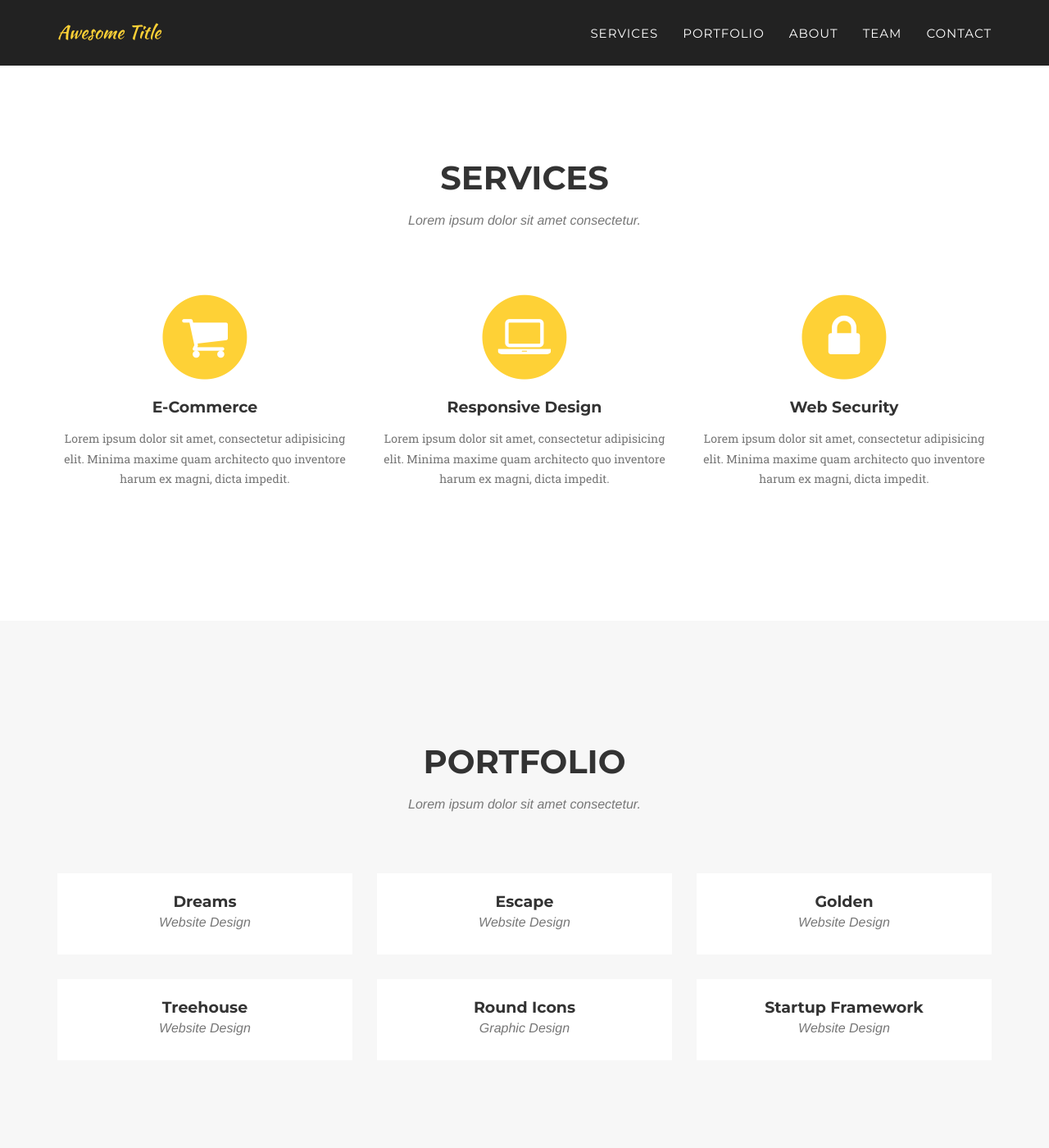
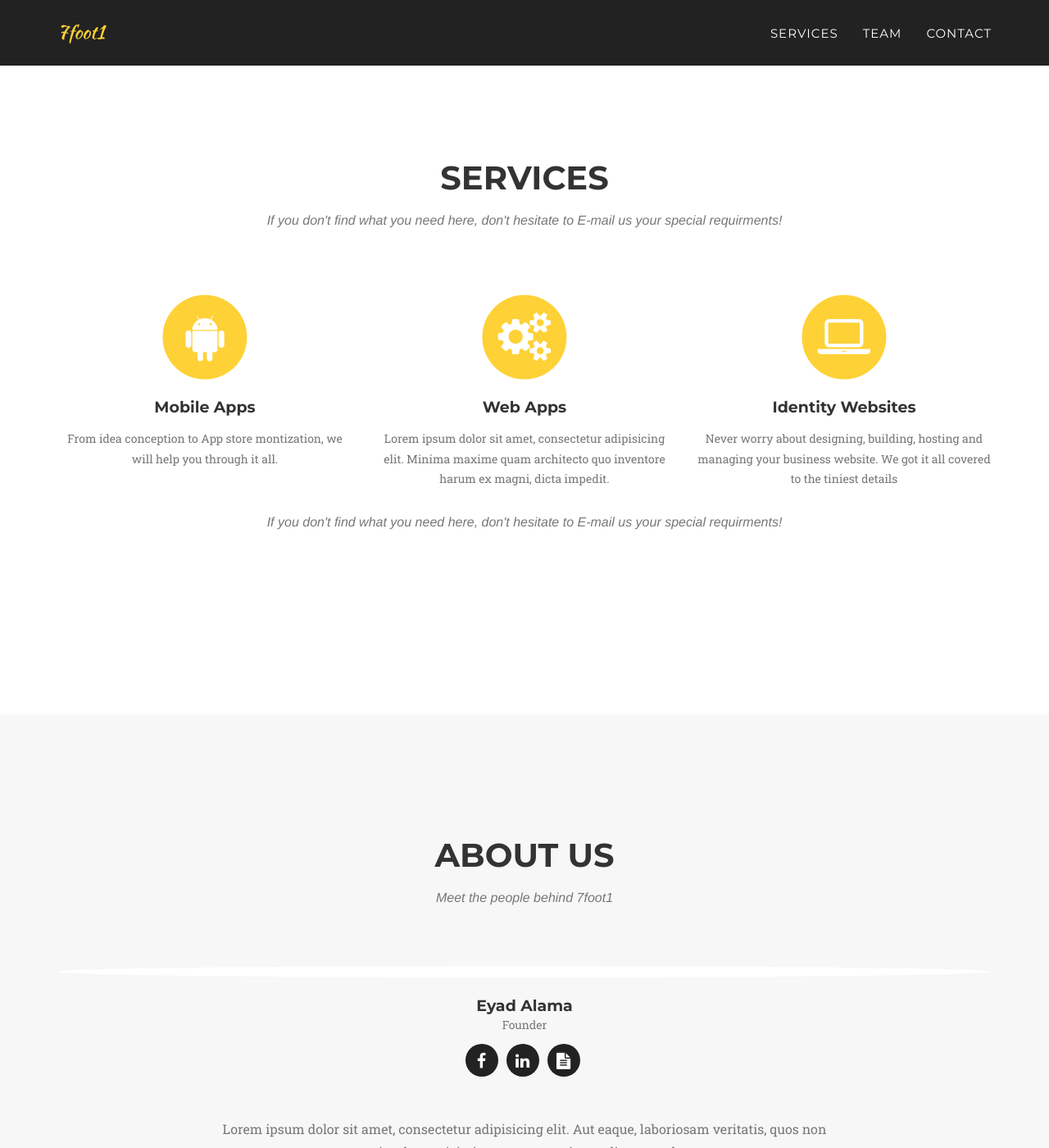
Before and after one commit to Eyad-Alama/7foot1, a Jekyll site: the page built from _posts/2014-07-16-project-3.markdown, in a window 1280 px wide and 1400 px high, scrolled down 713 px. Shown: the whole window at 82% size. Built offline with Jekyll 4.4.1, drawn with Linux system fonts in a browser that asks for light colours; some web fonts are replaced; some of the changed text lies outside the part shown.

Commit message:
second commit

```diff
--- a/_config.yml
+++ b/_config.yml
@@ -2,7 +2,7 @@ url: https://y7kim.github.io
 baseurl: /agency-jekyll-theme/
 
 # Site settings
-title: Awesome Title
+title: 7foot1
 email: your-email@domain.com
 description: "Write an awesome description for your new site here. You can edit this line in _config.yml. It will appear in your document head meta (for Google search results) and in your feed.xml site description."
 
@@ -14,56 +14,35 @@ color:
 
 # Team names, titles and social links
 people:
-- name: Kay Garland
-  pic: 1
-  position: Lead Designer
+- name: Eyad Alama
+  pic: 2
+  position: Founder
   social:
-    - title: twitter
-      url: #
     - title: facebook
-      url: #
-    - title: stack-overflow
-      url: #
-
-- name: Larry Parker
-  pic: 2
-  position: Lead Marketer
-  social:
-    - title: twitter
-      url: #
-    - title: facebook
-      url: #
+      url: https://www.facebook.com/eyadAma
     - title: linkedin
-      url: #
-
-- name: Diana Petersen
-  pic: 3
-  position: Lead Developer
-  social:
-    - title: twitter
-      url: #
-    - title: facebook
-      url: #
-    - title: google-plus
-      url: #
+      url: https://www.linkedin.com/in/eyadalama
+    - title: file-text
+      url: http://google.com
 
 # Social networks usernames (many more available: google-plus, flickr, dribbble, pinterest, instagram, tumblr, linkedin, etc.)
-social:
-  - title: twitter
-    url: http://twitter.com/jekyllrb
-  - title: facebook
-    url:
-  - title: stack-overflow
-    url: http://stackoverflow.com/questions/tagged/jekyll
-  - title: bitbucket
-    url: http://bitbucket.org/jekyll
-  - title: github
-    url: http://github.com/jekyll
+# social:
+#   - title: twitter
+#     url: http://twitter.com/jekyllrb
+#   - title: facebook
+#     url:
+#   - title: stack-overflow
+#     url: http://stackoverflow.com/questions/tagged/jekyll
+#   - title: bitbucket
+#     url: http://bitbucket.org/jekyll
+#   - title: github
+#     url: http://github.com/jekyll
 
 # Postal address (add as many lines as necessary)
 address:
-  - line: 3481 Melrose Place
-  - line: Beverly Hills, CA 90210
+  - line: HR1-10-8, Riana Green Condominium, Jalan Tropicana Utara
+  - line: Petaling Jaya, Selangor
+  - line: Malaysia
 
 # Build settings
 markdown: kramdown
--- a/_includes/footer.html
+++ b/_includes/footer.html
@@ -12,14 +12,14 @@
                         {% endfor %}
                     </ul>
                 </div>
-                <div class="col-md-4">
+                <!-- <div class="col-md-4">
                     <ul class="list-inline quicklinks">
                         <li><a href="#">Privacy Policy</a>
                         </li>
                         <li><a href="#">Terms of Use</a>
                         </li>
                     </ul>
-                </div>
+                </div> -->
             </div>
         </div>
     </footer>
--- a/_includes/header.html
+++ b/_includes/header.html
@@ -20,12 +20,6 @@
                     </li>
                     <li>
                         <a class="page-scroll" href="#services">Services</a>
-                    </li>
-                    <li>
-                        <a class="page-scroll" href="#portfolio">Portfolio</a>
-                    </li>
-                    <li>
-                        <a class="page-scroll" href="#about">About</a>
                     </li>
                     <li>
                         <a class="page-scroll" href="#team">Team</a>
--- a/_includes/services.html
+++ b/_includes/services.html
@@ -4,16 +4,24 @@
             <div class="row">
                 <div class="col-lg-12 text-center">
                     <h2 class="section-heading">Services</h2>
-                    <h3 class="section-subheading text-muted">Lorem ipsum dolor sit amet consectetur.</h3>
+                    <h3 class="section-subheading text-muted">If you don't find what you need here, don't hesitate to E-mail us your special requirments!</h3>
                 </div>
             </div>
             <div class="row text-center">
                 <div class="col-md-4">
                     <span class="fa-stack fa-4x">
                         <i class="fa fa-circle fa-stack-2x text-primary"></i>
-                        <i class="fa fa-shopping-cart fa-stack-1x fa-inverse"></i>
+                        <i class="fa fa-android fa-stack-1x fa-inverse"></i>
                     </span>
-                    <h4 class="service-heading">E-Commerce</h4>
+                    <h4 class="service-heading">Mobile Apps</h4>
+                    <p class="text-muted">From idea conception to App store montization, we will help you through it all.</p>
+                </div>
+                <div class="col-md-4">
+                    <span class="fa-stack fa-4x">
+                        <i class="fa fa-circle fa-stack-2x text-primary"></i>
+                        <i class="fa fa-gears fa-stack-1x fa-inverse"></i>
+                    </span>
+                    <h4 class="service-heading">Web Apps</h4>
                     <p class="text-muted">Lorem ipsum dolor sit amet, consectetur adipisicing elit. Minima maxime quam architecto quo inventore harum ex magni, dicta impedit.</p>
                 </div>
                 <div class="col-md-4">
@@ -21,17 +29,16 @@
                         <i class="fa fa-circle fa-stack-2x text-primary"></i>
                         <i class="fa fa-laptop fa-stack-1x fa-inverse"></i>
                     </span>
-                    <h4 class="service-heading">Responsive Design</h4>
-                    <p class="text-muted">Lorem ipsum dolor sit amet, consectetur adipisicing elit. Minima maxime quam architecto quo inventore harum ex magni, dicta impedit.</p>
-                </div>
-                <div class="col-md-4">
-                    <span class="fa-stack fa-4x">
-                        <i class="fa fa-circle fa-stack-2x text-primary"></i>
-                        <i class="fa fa-lock fa-stack-1x fa-inverse"></i>
-                    </span>
-                    <h4 class="service-heading">Web Security</h4>
-                    <p class="text-muted">Lorem ipsum dolor sit amet, consectetur adipisicing elit. Minima maxime quam architecto quo inventore harum ex magni, dicta impedit.</p>
+                    <h4 class="service-heading">Identity Websites</h4>
+                    <p class="text-muted">Never worry about designing, building, hosting and managing your business website. We got it all covered to the tiniest details </p>
                 </div>
             </div>
+
+            <div class="row">
+                <div class="col-lg-12 text-center">
+                    <h3 class="section-subheading text-muted">If you don't find what you need here, don't hesitate to E-mail us your special requirments!</h3>
+                </div>
+            </div>
+
         </div>
     </section>
--- a/_includes/team.html
+++ b/_includes/team.html
@@ -3,13 +3,13 @@
         <div class="container">
             <div class="row">
                 <div class="col-lg-12 text-center">
-                    <h2 class="section-heading">Our Amazing Team</h2>
-                    <h3 class="section-subheading text-muted">Lorem ipsum dolor sit amet consectetur.</h3>
+                    <h2 class="section-heading">About Us</h2>
+                    <h3 class="section-subheading text-muted">Meet the people behind 7foot1</h3>
                 </div>
             </div>
             <div class="row">
                 {% for member in site.people %}
-                <div class="col-sm-4">
+                <div class="col-lg-12 text-center">
                     <div class="team-member">
                         <img src="img/team/{{ member.pic }}.jpg" class="img-responsive img-circle" alt="">
                         <h4>{{ member.name }}</h4>
--- a/_layouts/default.html
+++ b/_layouts/default.html
@@ -8,10 +8,10 @@
 
     {% include header.html %}
     {% include services.html %}
-    {% include portfolio_grid.html %}
-    {% include about.html %}
+
+
     {% include team.html %}
-    {% include clients.html %}
+
     {% include contact.html %}
     {% include footer.html %}
     {% include modals.html %}
```
